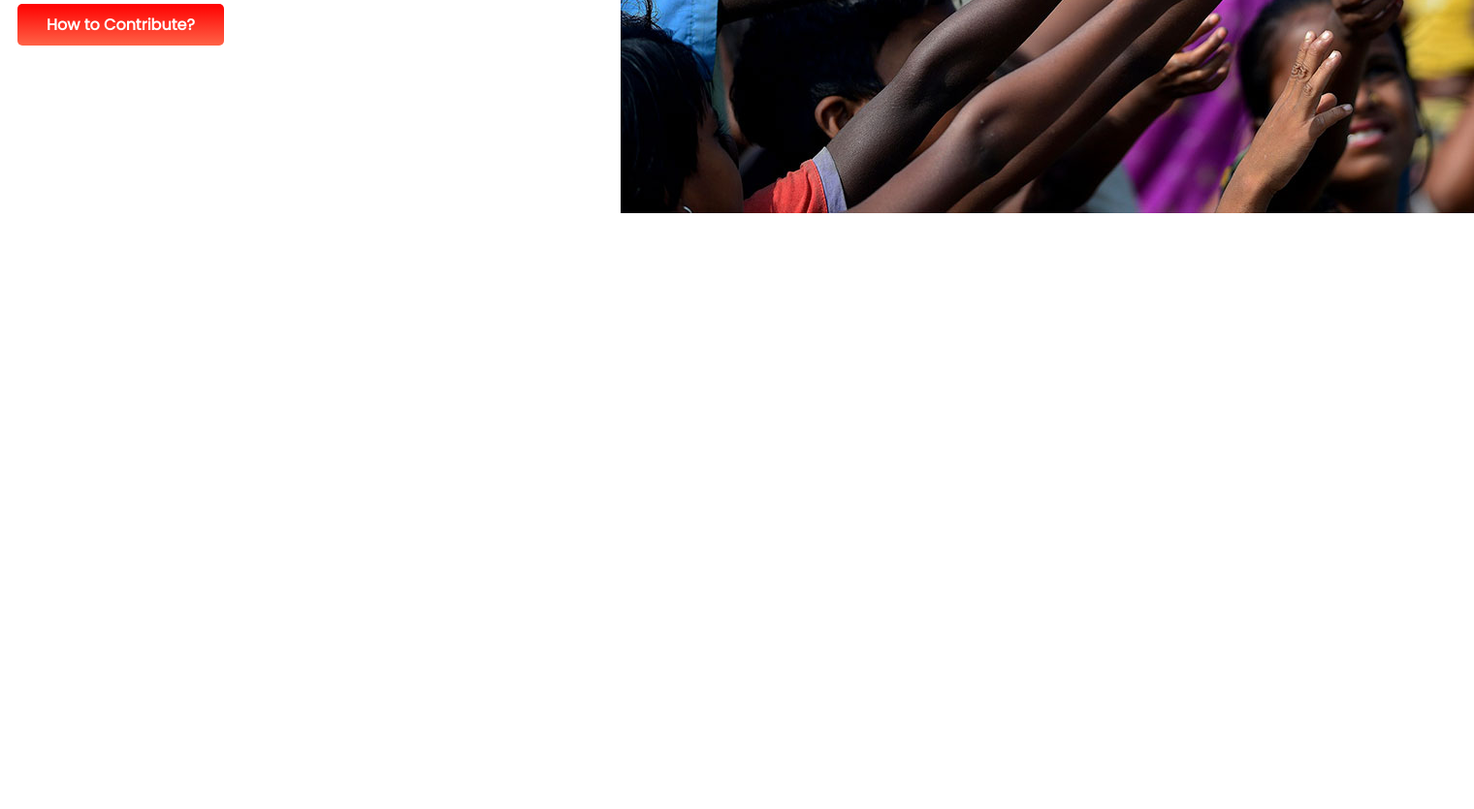
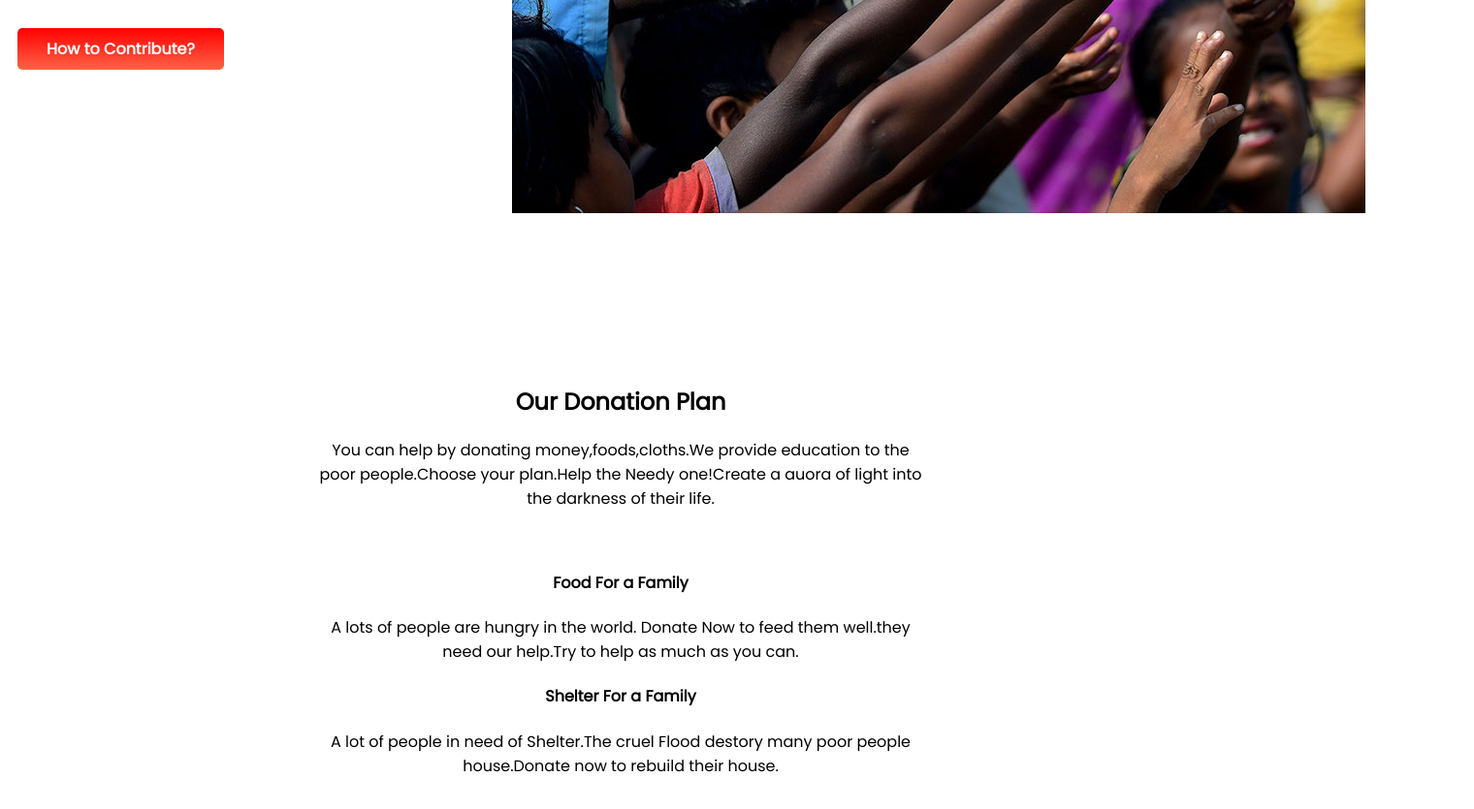
Before and after one commit to Osamayunus/First-repo, a plain HTML site: page Assignment1/index.html in a window 1280 px wide. Shown: the part 967-1802 px from the top of the page at 97% size, 1520 px wide, since content can reach past the window. Before the commit the page ends 1202 px from the top, so only its background shows below. Drawn offline with Linux system fonts and the light colour scheme.

Commit message:
3rd part

```diff
--- a/Assignment1/index.html
+++ b/Assignment1/index.html
@@ -14,7 +14,7 @@
 </head>
 
 <body>
-    <section class=" top-backgrond-image Align-text flex-contain">
+    <section class=" top-backgrondimage Align-text flex-contain ">
         <div>
             <h1>
                 Let's Help Those How Are </h1>
@@ -50,9 +50,30 @@
         </div>
 
     </section>
-<section>
+<section class="Align-text">
+    <h1>
+        Our Donation Plan
+    </h1>
+    <p>
+    You can help by donating money,foods,cloths.We provide education to the poor people.Choose your plan.Help the Needy one!Create a auora of light into the darkness of their life.
+    </p>
+    <br>
+    <section class=".flex-contain">
+    <div >
+        <h4>
+            Food For a Family
+        </h4>
+        <p>
+            A lots of people are hungry in the world. Donate Now to feed them well.they need our help.Try to help as much as you can.
+        </p>
 
+    </div>
+    <div>
+        <h4>Shelter For a Family
+            </h4>
+            A lot of people in need of Shelter.The cruel Flood destory many poor people house.Donate now to rebuild their house.
+    </div>
+    </section>
 </section>
 </body>
-
 </html>
--- a/Assignment1/style.css
+++ b/Assignment1/style.css
@@ -54,7 +54,7 @@ yellow-background-color {
 }
 
 .half-width {
-    width: 50%;
+    width: 500px;
     padding-left: 10px;
     padding-top: 50px;
 }
```
